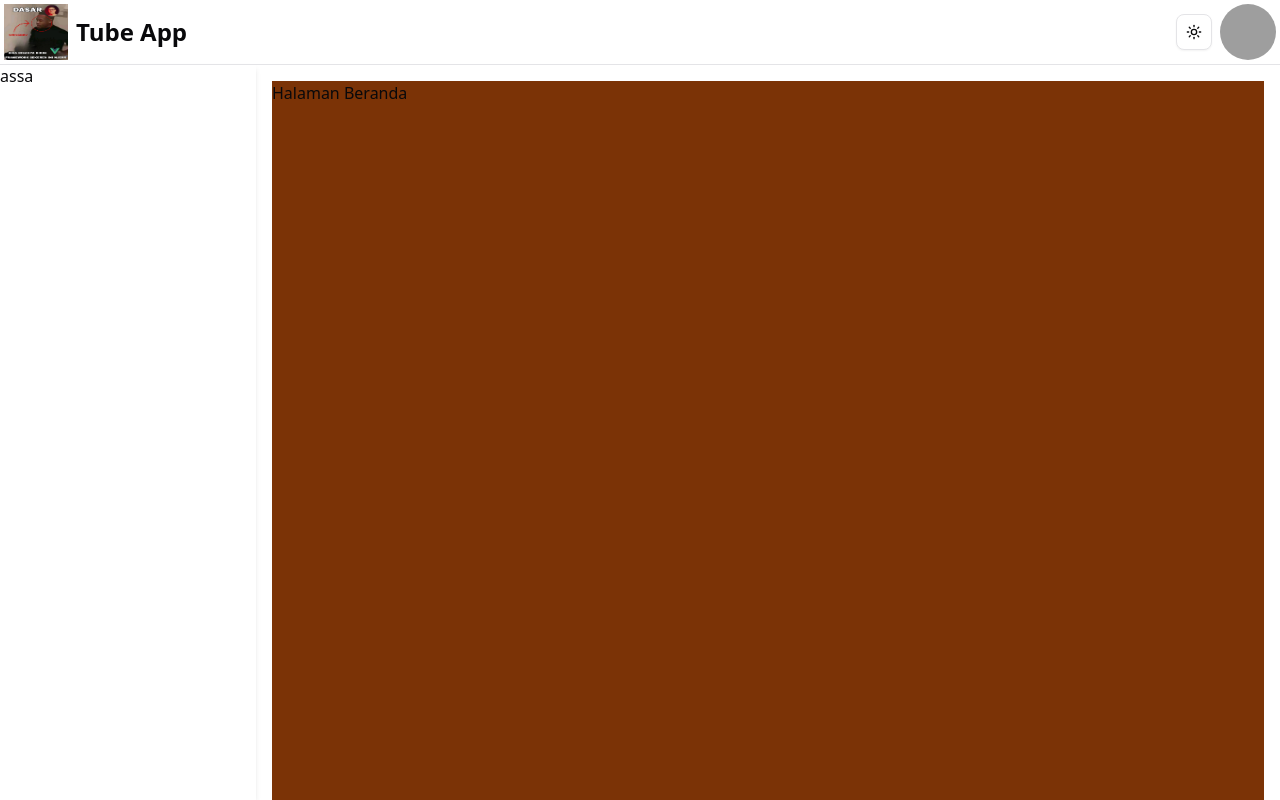
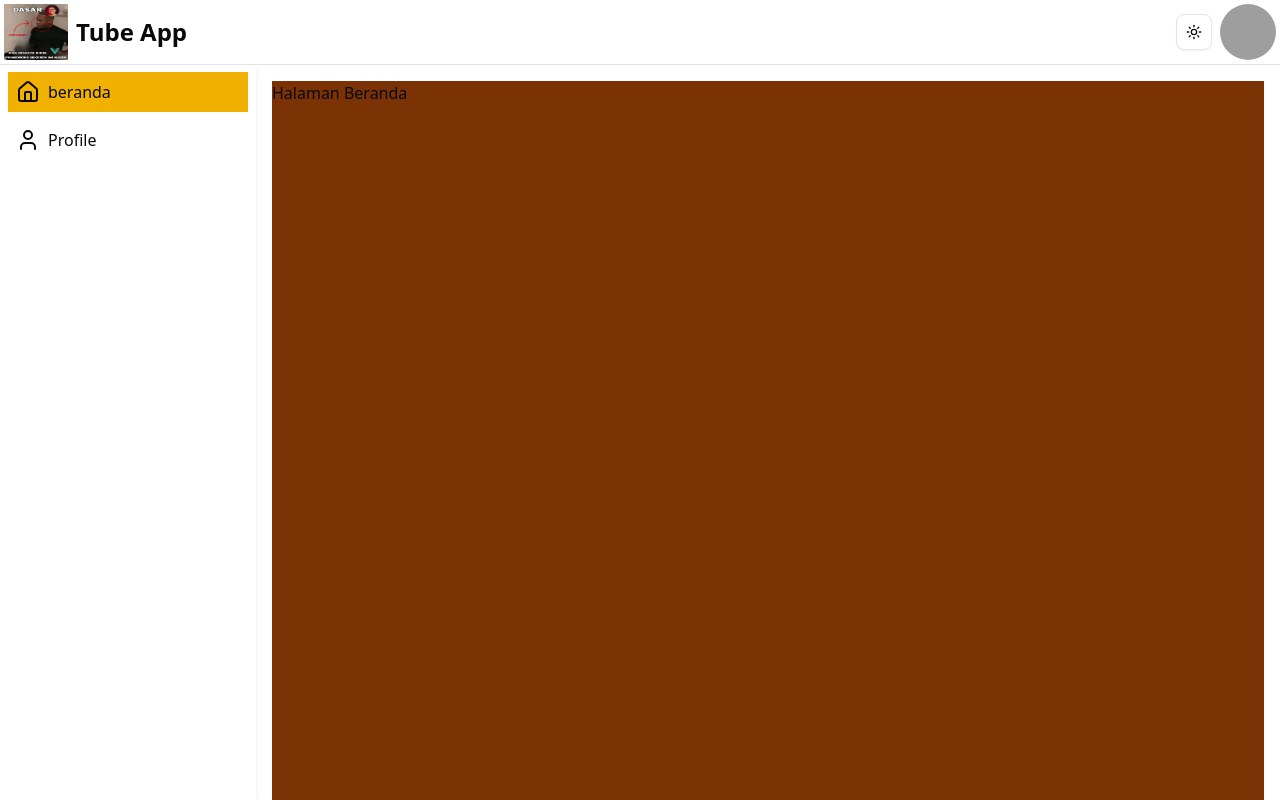
Before and after one commit to SiamAlSobari/ui_tube, a SvelteKit app: page /beranda in a window 1280 px wide. Shown: the top 800 px of the page. Built offline with nearby package versions, Linux system fonts and the light colour scheme; grey boxes are pictures that could not be loaded.

Commit message:
feat(auth): implement user authentication services and queries, update forms to use new structure

```diff
--- a/src/common/ui/layouts/user-navbar.svelte
+++ b/src/common/ui/layouts/user-navbar.svelte
@@ -1,8 +1,9 @@
 <script>
 	import ThemeTogle from "../theme-togle.svelte";
+    let {handleOpen} = $props()
 
 </script>
-<nav class="flex  flex-wrap p-1 border-b items-center justify-between">
+<nav class="flex  flex-wrap p-1 bg-white dark:bg-zinc-950 z-40 border-b items-center justify-between">
 	<div class="flex items-center gap-2">
 		<img src="/logo.png" class="h-14 w-16" alt="logo" />
         <h3 class="text-2xl font-bold">Tube App</h3>
--- a/src/common/ui/layouts/user-sidebar.svelte
+++ b/src/common/ui/layouts/user-sidebar.svelte
@@ -1,7 +1,11 @@
 <script lang="ts">
+	import { page } from '$app/stores';
 	import { Home, User } from 'lucide-svelte';
+	let {isOpen} = $props()
 
-	const navigation_items = [
+	const pathname = $page.url.pathname;
+
+	const menu_items = [
 		{
 			name: 'beranda',
 			icon: Home,
@@ -15,6 +19,17 @@
 	];
 </script>
 
-<aside class="w-6 ">
-	<p>assa</p>
+<aside class="fixed top-16 left-0 z-50 h-[calc(100vh-4rem)] w-64 shadow-md">
+	<div class="flex flex-col gap-2 p-2">
+		{#each menu_items as item}
+			<a
+				href={item.href}
+				class="flex items-center gap-2 p-2"
+				class:bg-yellow-500={item.href === pathname}
+			>
+				<svelte:component this={item.icon} class="h-6 w-6" />
+				{item.name}
+			</a>
+		{/each}
+	</div>
 </aside>
--- a/src/domains/auth/components/login-form.svelte
+++ b/src/domains/auth/components/login-form.svelte
@@ -5,15 +5,15 @@
 	import { LockKeyhole, Mail } from 'lucide-svelte';
 	import * as Card from '$lib/components/ui/card/index';
 	import { goto } from '$app/navigation';
-	import { use_login } from '../../../domains/auth/queries';
 	import { login_validation, type login_validation_type } from '../../../domains/auth/validations';
+	import { auth_queries } from '../queries';
 
 	let form: login_validation_type = {
 		email: '',
 		password: ''
 	};
 	let errors: Partial<Record<keyof login_validation_type, string>> = {};
-	const login_mutation = use_login();
+	const login_mutation = auth_queries.login();
 
 	function handleSubmit() {
 		const result = login_validation.safeParse(form);
--- a/src/domains/auth/components/register-form.svelte
+++ b/src/domains/auth/components/register-form.svelte
@@ -5,11 +5,11 @@
 	import { LockKeyhole, Mail, User2 } from 'lucide-svelte';
 	import * as Card from '$lib/components/ui/card/index';
 	import { goto } from '$app/navigation';
-	import { use_register } from '../../../domains/auth/queries';
 	import {
 		register_validation,
 		type register_validation_type
 	} from '../../../domains/auth/validations';
+	import { auth_queries } from '../queries';
 
 	let form: register_validation_type = {
 		name: '',
@@ -19,7 +19,7 @@
 		confirm_password: ''
 	};
 	let errors: Partial<Record<keyof register_validation_type, string>> = {};
-	const register_mutation = use_register();
+	const register_mutation = auth_queries.register();
 
 	function handleSubmit() {
 		const result = register_validation.safeParse(form);
--- a/src/domains/auth/queries.ts
+++ b/src/domains/auth/queries.ts
@@ -1,16 +1,29 @@
-import { createMutation, Mutation } from '@tanstack/svelte-query';
+import { createMutation, createQueries, createQuery, Mutation } from '@tanstack/svelte-query';
 import type { login_payload, register_payload } from './types';
-import { login_user, register_user } from './services';
+import { auth_services } from './services';
 
-export const use_login = () => {
+const login = () => {
 	return createMutation({
-		mutationFn: (payload: login_payload) => login_user(payload),
+		mutationFn: (payload: login_payload) => auth_services.login_user(payload),
 		mutationKey: ['auth', 'login']
 	});
 };
 
-export const use_register = () => {
+const register = () => {
 	return createMutation({
-		mutationFn: (payload: register_payload) => register_user(payload)
+		mutationFn: (payload: register_payload) => auth_services.register_user(payload)
 	});
 };
+
+const session = () => {
+	return createQuery({
+		queryFn: () => auth_services.session_user(),
+		queryKey: ['auth', 'session']
+	});
+};
+
+export const auth_queries = {
+	login,
+	register,
+	session
+};
--- a/src/domains/auth/services.ts
+++ b/src/domains/auth/services.ts
@@ -1,7 +1,9 @@
 import { api_client } from '../../common/helpers/api-client';
+import type { User } from '../user/type';
 import type { login_payload, register_payload } from './types';
 
-export const login_user = (payload: login_payload): Promise<void> => {
+class AuthServices {
+	public login_user = (payload: login_payload): Promise<void> => {
 		return api_client<void>({
 			method: 'POST',
 			url: '/auth/login',
@@ -9,7 +11,7 @@ export const login_user = (payload: login_payload): Promise<void> => {
 		});
 	};
 
-export const register_user = (payload: register_payload): Promise<void> => {
+	public register_user = (payload: register_payload): Promise<void> => {
 		return api_client<void>({
 			method: 'POST',
 			url: '/auth/register',
@@ -21,3 +23,13 @@ export const register_user = (payload: register_payload): Promise<void> => {
 			}
 		});
 	};
+
+	public session_user = (): Promise<User> => {
+		return api_client<User>({
+			method: 'GET',
+			url: '/auth/session'
+		});
+	};
+}
+
+export const auth_services = new AuthServices();
--- /dev/null
+++ b/src/domains/user/type.ts
@@ -0,0 +1,6 @@
+export type User = {
+	id: string;
+	email: string;
+	password: string;
+	profile: string[];
+};
--- a/src/routes/(user-content)/+layout.svelte
+++ b/src/routes/(user-content)/+layout.svelte
@@ -3,17 +3,20 @@
 	import UserSidebar from '../../common/ui/layouts/user-sidebar.svelte';
 
 	let { children } = $props();
+	let isOpen = $state(false);
+	const handleOpen = () => {
+		isOpen = !isOpen;
+	};
+
 </script>
 
 <div class="flex min-h-screen w-full flex-col">
 	<header class="sticky top-0 z-40">
-		<UserNavbar />
+		<UserNavbar {handleOpen} />
 	</header>
 	<div class="flex flex-1">
-		<div class="fixed top-16 left-0 z-50 h-[calc(100vh-4rem)] w-64 shadow-md">
-			<UserSidebar />
-		</div>
-		<main class="z-10 ml-64 flex-1 overflow-y-auto p-4">
+		<UserSidebar {isOpen} />
+		<main class="z-1 ml-64 flex-1 overflow-y-auto p-4">
 			{@render children()}
 		</main>
 	</div>
--- a/src/routes/+page.svelte
+++ b/src/routes/+page.svelte
@@ -10,4 +10,4 @@
 <ThemeTogle />
 <p>To learn more about Svelte, visit <a href="https://svelte.dev">svelte.dev</a></p>
 <p>To learn more about SvelteKit, visit <a href="https://kit.svelte.dev">kit.svelte.dev</a></p>
-<a href="/login">log</a>
+<a href="/beranda">log</a>
```
Also changed, not shown: src/routes/(user-content)/beranda/+page.svelte (+5 -6 lines). Lines whose indentation alone changed are shown as unchanged.
